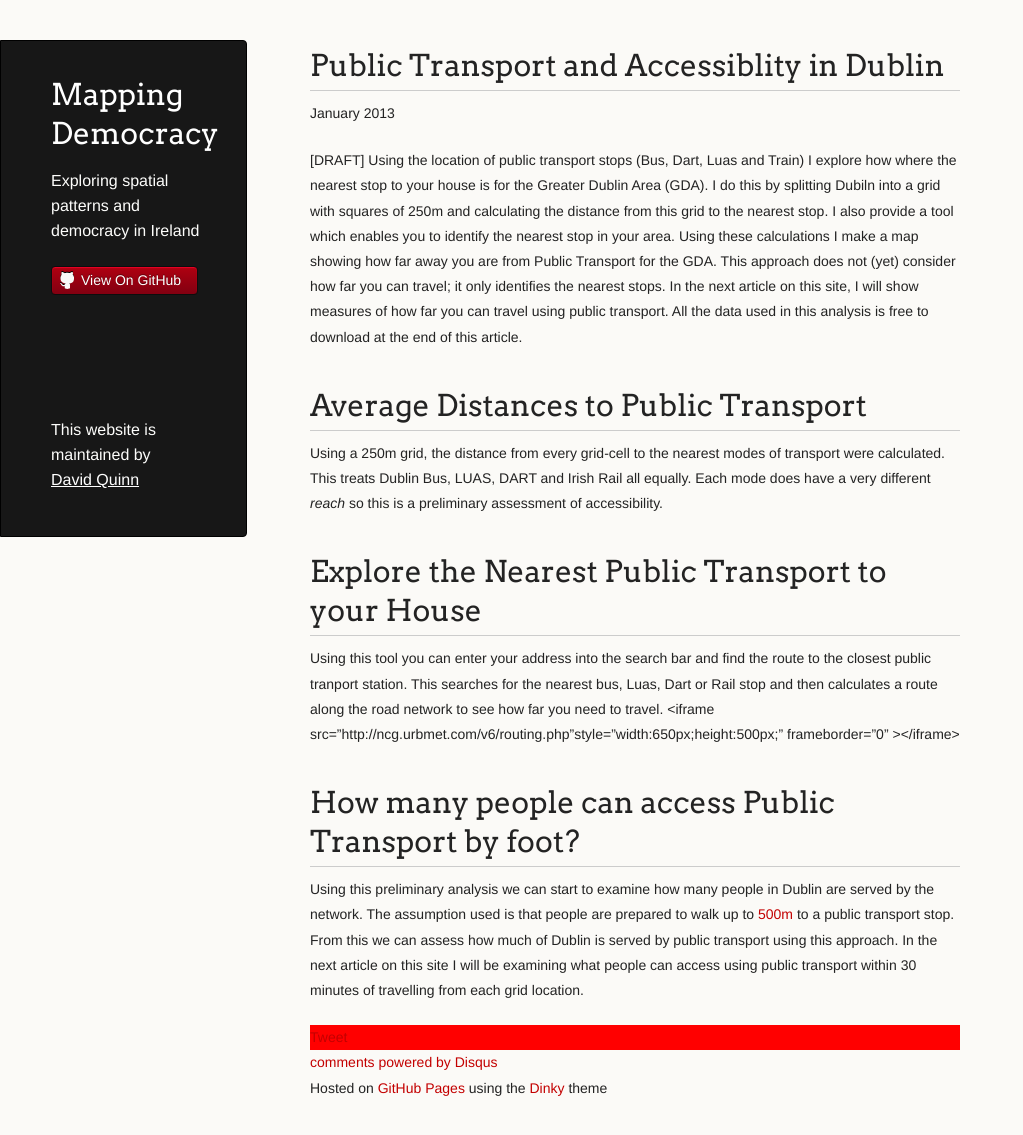
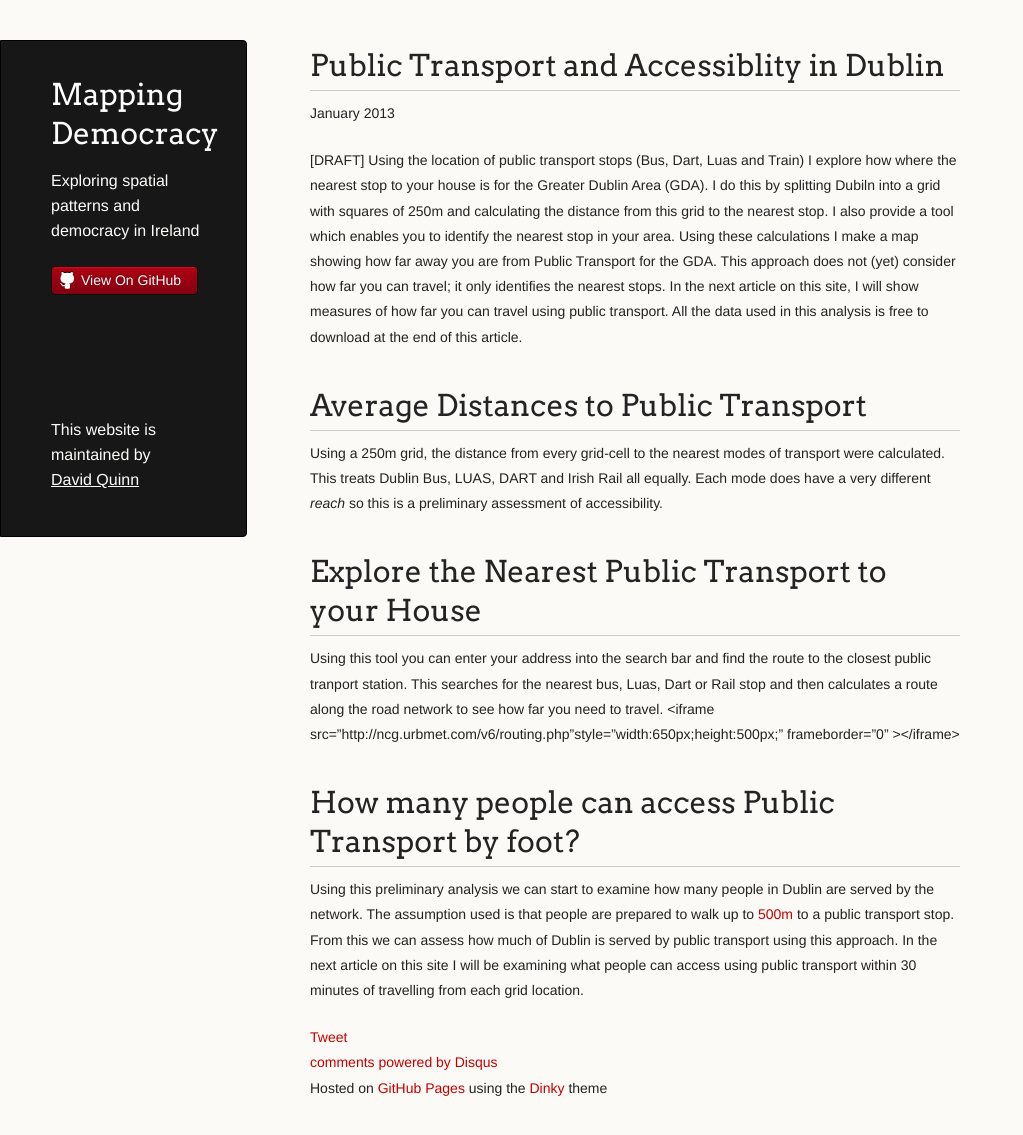
Before and after one commit to djq/mapping_democracy, a Jekyll site: the page built from _posts/2013-01-10-Public-Transport-Accessibility-in-Dublin.md, in a window 1280 px wide and 1173 px high. Shown: the top 1135 px of the window, without its empty margins (0-1023 px from the left). Built offline with Jekyll 4.4.1, drawn with Linux system fonts in a browser that asks for light colours; Markdown is read by kramdown in place of the engine named in the settings; comment, search, counter and statistics services are not loaded.

Commit message:
changed sharing buttons

```diff
--- a/_layouts/post.html
+++ b/_layouts/post.html
@@ -40,7 +40,7 @@
         <!-- The CSS for the social buttons -->
         <style type="text/css">
             .social-button-container {
-                background-color: red;
+                /*background-color: red;*/
 
                 /**
                  * This is a nice CSS trick that allows you to clear an element
```
